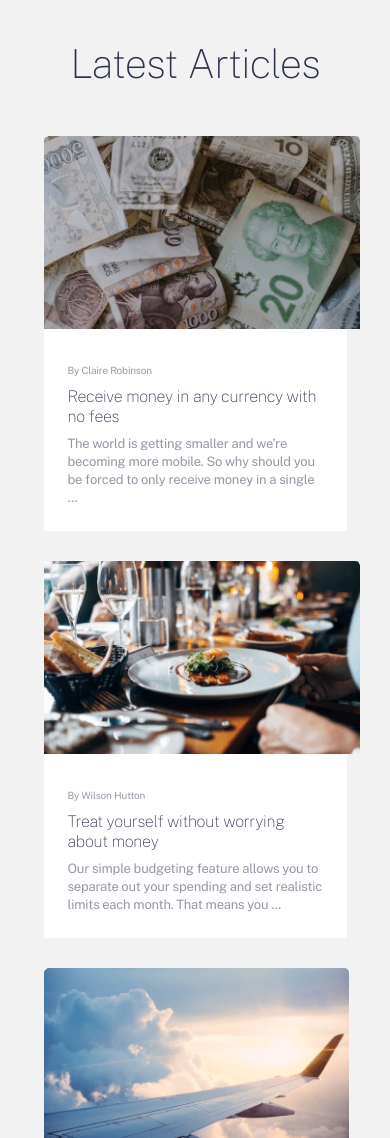
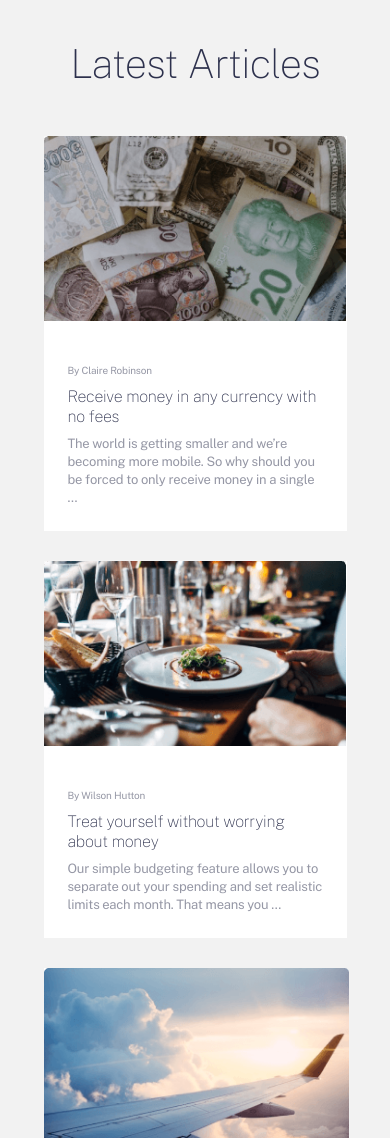
Before and after one commit to abdulvakhid/easybank, a plain HTML site: page index.html in a window 390 px wide. Shown: the part 2580-3718 px from the top of the page. Drawn offline with Linux system fonts and the light colour scheme.

Commit message:
Bugs fixed

```diff
--- a/css/main.css
+++ b/css/main.css
@@ -1055,14 +1055,14 @@ body {
     .articles__item--money::before {
         background-image: url("../images/mobile-money.png");
         width: 327px;
-        height: 193px;
+        height: 185px;
     }
 
 
     .articles__item--meal::before {
         background-image: url("../images/mobile-meal.png");
         width: 327px;
-        height: 193px;
+        height: 185px;
     }
 
     .articles__item--travel::before {
```
